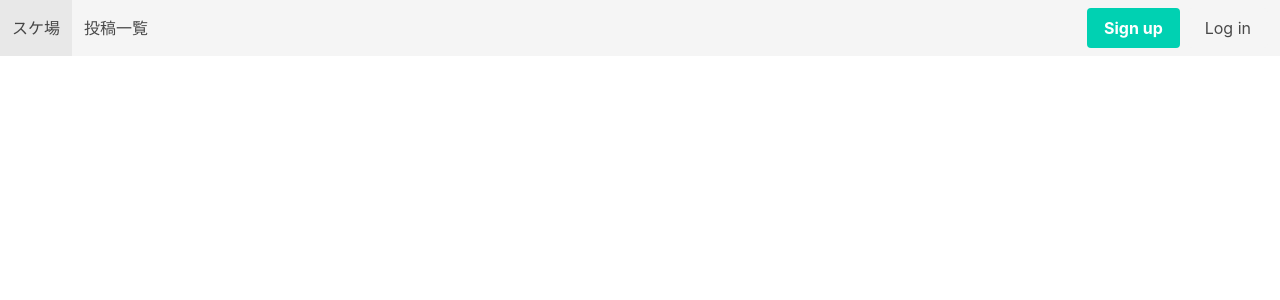
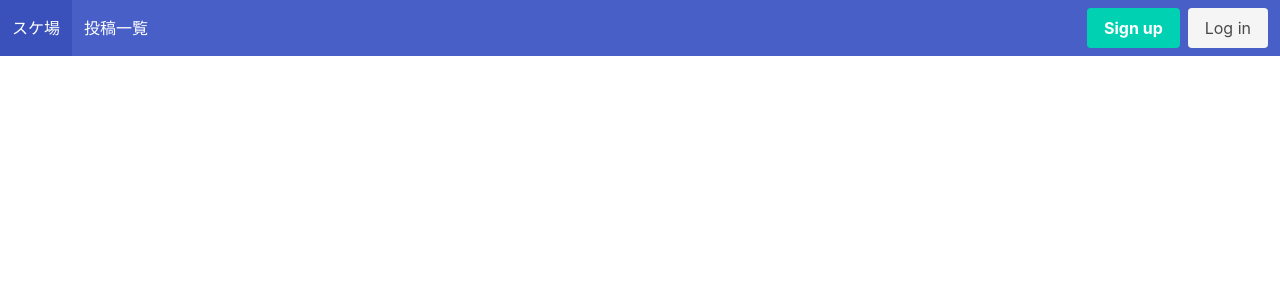
Before and after one commit to KaitoMizukami/sukeba, a Django app: page / in a window 1280 px wide. Shown: the top 300 px of the page. Run offline with Django 4.2, Linux system fonts and the light colour scheme; data that the repository does not hold is empty.

Commit message:
refactor: Change bg color and add margin bottom

```diff
--- a/templates/header.html
+++ b/templates/header.html
@@ -1,4 +1,4 @@
-<nav class="navbar is-light">
+<nav class="navbar is-link mb-6">
     <div class="navbar-brand">
         <a class="navbar-item" href="{% url 'posts:list' %}">
             スケ場
```
